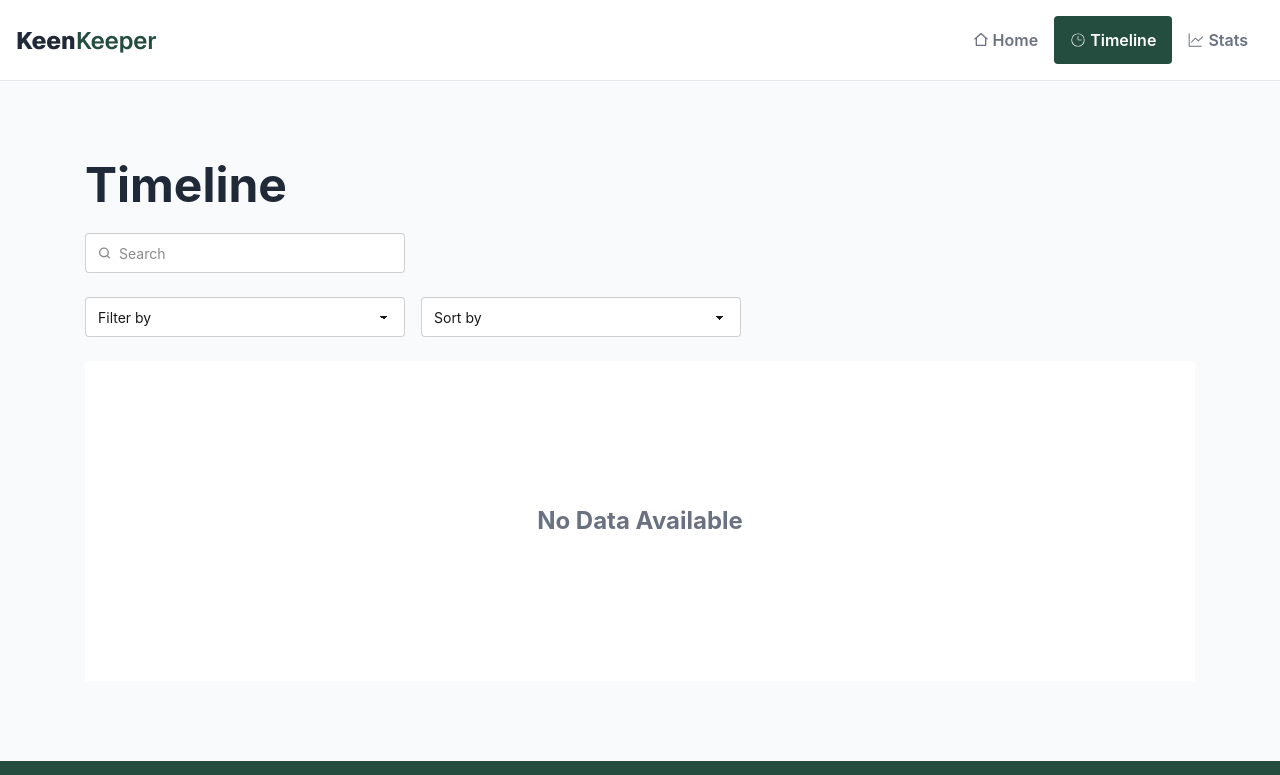
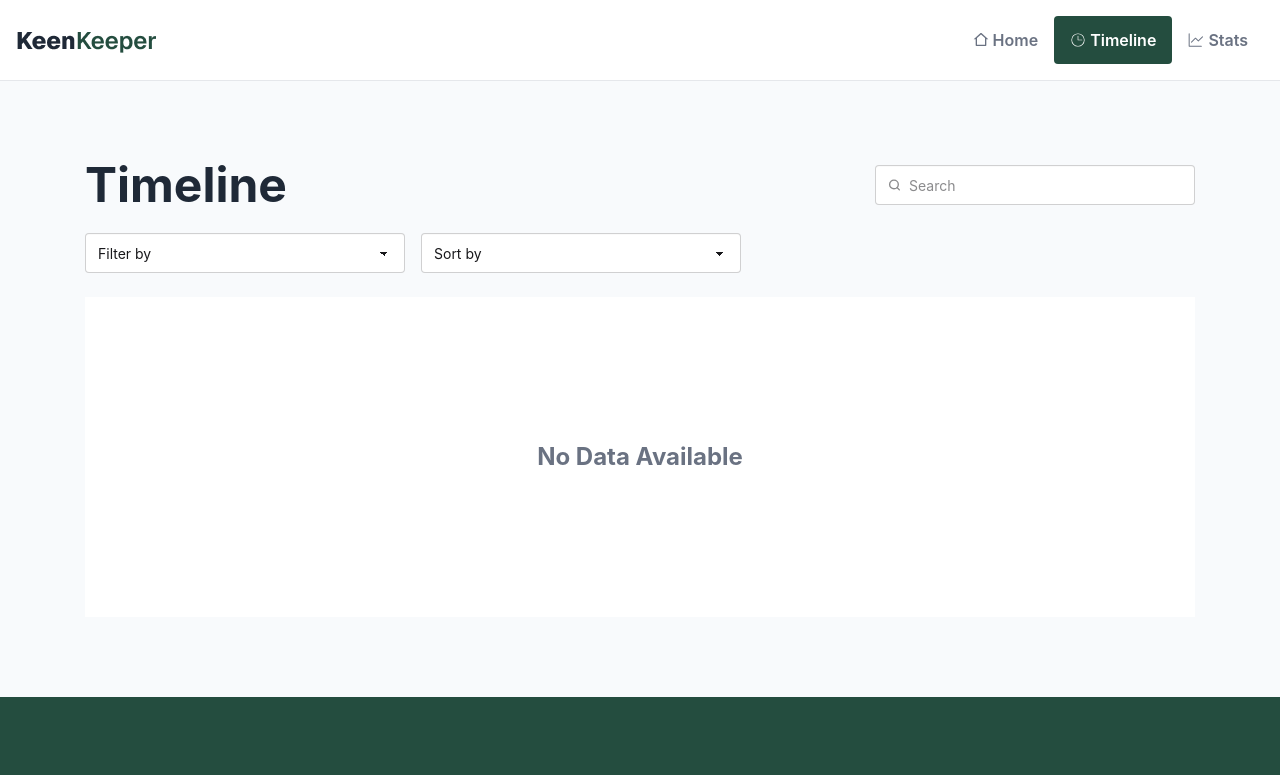
Before and after one commit to prottoymankin/assignment-07-keen-keeper, a React (Vite) app: page /timeline in a window 1280 px wide. Shown: the top 775 px of the page. Built offline with nearby package versions, Linux system fonts and the light colour scheme.

Commit message:
Update some code in timeline page and readme file

```diff
--- a/src/pages/TimelinePage.jsx
+++ b/src/pages/TimelinePage.jsx
@@ -56,6 +56,7 @@ const TimelinePage = () => {
     <section className="bg-[#F8FAFC] grow px-4 py-10 lg:py-20 w-full">
       <div className="max-w-277.5 mx-auto space-y-6">
         <header className="space-y-6">
+          <div className="flex flex-col sm:flex-row sm:items-center justify-between gap-4">
             <h2 className="font-bold text-3xl md:text-4xl lg:text-5xl text-[#1F2937]">Timeline</h2>
 
             <label className="input">
@@ -73,6 +74,7 @@ const TimelinePage = () => {
               </svg>
               <input type="search" defaultValue={searchedText} onChange={handleTimelineSearching} placeholder="Search" />
             </label>
+          </div>
 
           <div className="flex flex-col sm:flex-row gap-4">
             <select defaultValue='Filter by' className="select" onChange={handleTimelineFiltering}>
@@ -98,7 +100,7 @@ const TimelinePage = () => {
         </header>
 
         {
-          timelines.length === 0 ? (
+          processedData.length === 0 ? (
             <NoDataMessage />
           ) : (
             <div className="space-y-6">
```
Also changed, not shown: 1 other file (tests, documents, lock files or other folders). Lines whose indentation alone changed are shown as unchanged.
